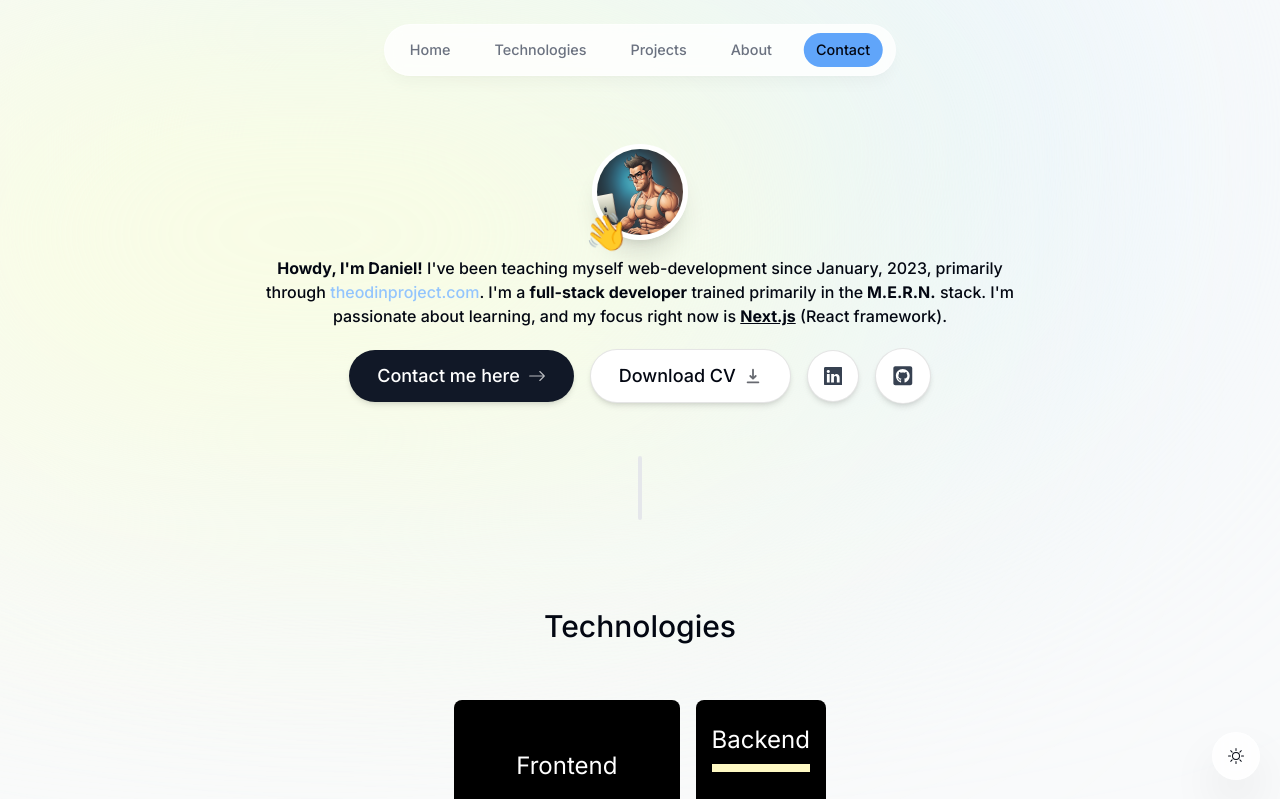
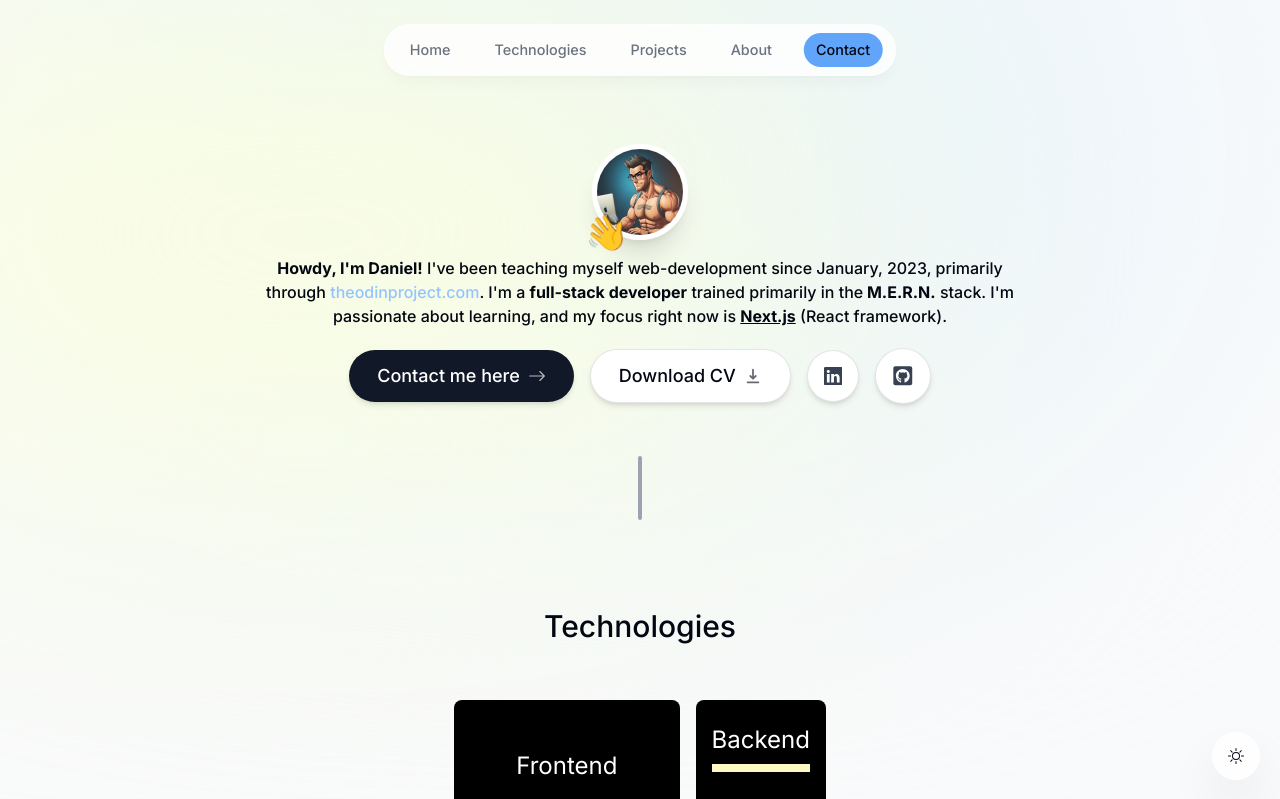
Before and after one commit to WiredGuitars/personal-portfolio, a Next.js app: page / in a window 1280 px wide. Shown: the top 799 px of the page. Built offline with nearby package versions, Linux system fonts and the light colour scheme; no server answers.

Commit message:
finishing dark-mode touches, project is pretty much done and ready to be hosted

```diff
--- a/components/SectionDivider.tsx
+++ b/components/SectionDivider.tsx
@@ -8,7 +8,7 @@ export default function SectionDivider() {
     <motion.div
       initial={{ opacity: 0 }}
       animate={{ opacity: 1 }}
-      className="bg-gray-200 dark:bg-opacity-20 my-8 h-16 w-1 rounded-full hidden sm:block"
+      className="bg-gray-400 dark:bg-opacity-20 my-8 h-16 w-1 rounded-full hidden sm:block"
     ></motion.div>
   );
 }
```
